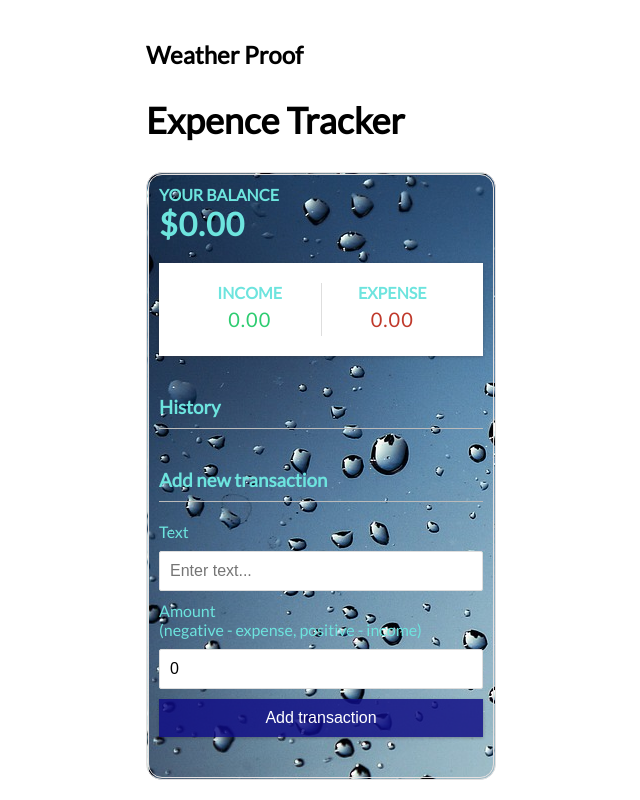
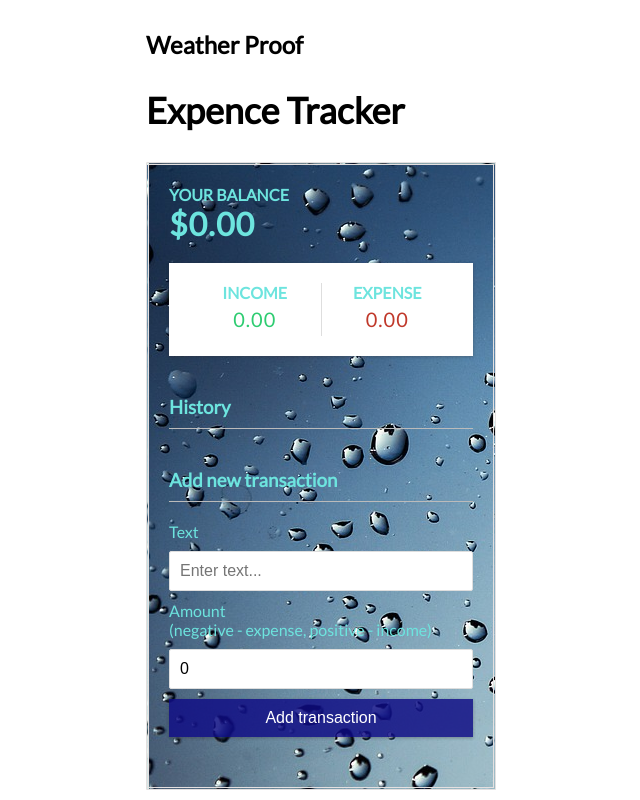
Before and after one commit to KamranIshrat/expence-tracker-app, a React (Create React App) app: page / in a window 1280 px wide. Shown: the whole page, without its empty margins (319-959 px from the left). Built offline with nearby package versions, Linux system fonts and the light colour scheme.

Commit message:
scroll bug fix_1

```diff
--- a/src/App.css
+++ b/src/App.css
@@ -41,9 +41,9 @@ body {
 
 
   border-style: solid;
-  padding: 10px;
+  padding: 20px;
   border-color: rgb(228, 224, 224);
-  border-radius: 1em;
+  border-radius: 1px;
   border-style: double;
   color: rgb(109, 228, 222);
 
```
